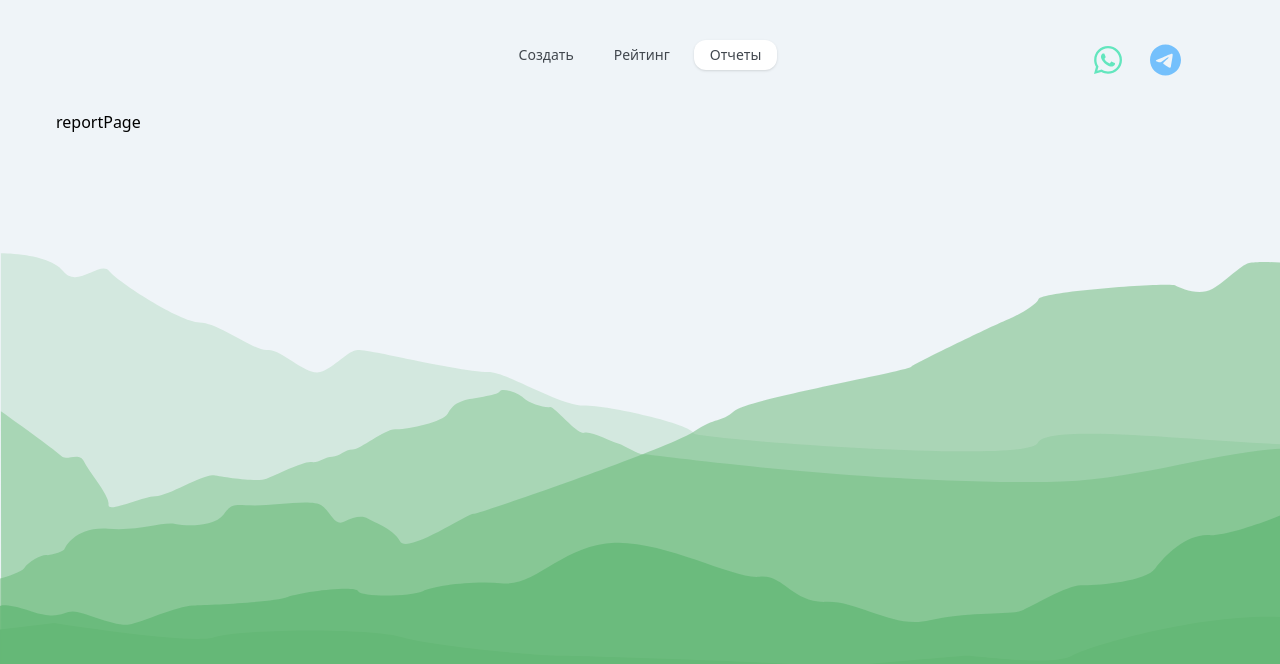
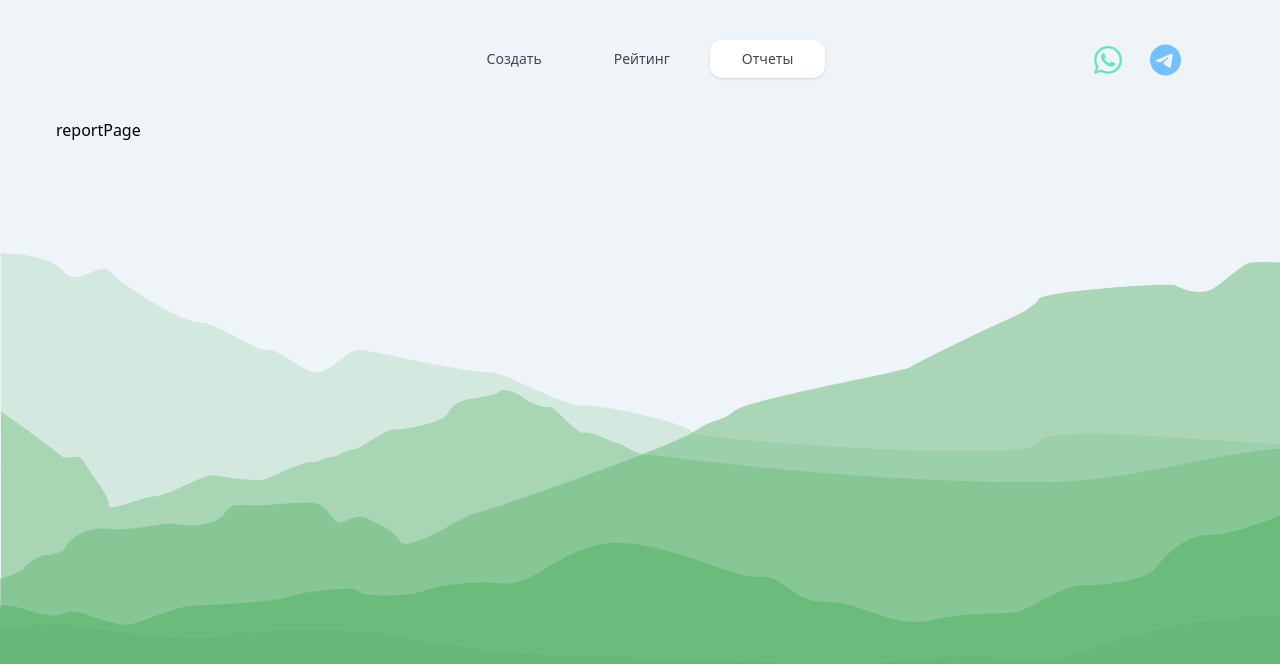
Before and after one commit to Lxg1c/geoMapProject, a React (Vite) app: page /report in a window 1280 px wide. Shown: the top 664 px of the page. Built offline with nearby package versions, Linux system fonts and the light colour scheme.

Commit message:
add variants

```diff
--- a/src/shared/ui/button/Button.tsx
+++ b/src/shared/ui/button/Button.tsx
@@ -1,19 +1,51 @@
+import { ReactNode } from "react";
+
 type ButtonProps = {
-    text: string
-    active?: boolean
-    onClick?: () => void
-    disable?: boolean
-}
+    text: string | ReactNode;
+    active?: boolean;
+    onClick?: () => void;
+    disabled?: boolean;
+    variant?: "primary" | "secondary" | "outline";
+    className?: string;
+};
 
-export const Button = ({ text, active = false, onClick }: ButtonProps) => {
+export const Button = ({
+                           text,
+                           active = false,
+                           onClick,
+                           disabled = false,
+                           variant = "primary",
+                           className = ""
+                       }: ButtonProps) => {
+    // Базовые классы для кнопки
+    const baseClasses = "cursor-pointer px-8 py-3 rounded-xl transition title-6";
+
+
+    // Классы для разных вариантов
+    const variantClasses = {
+        primary: "hover:bg-white",
+        secondary: "bg-[#5286ED] text-white hover:bg-blue-600",
+        outline: "bg-transparent border-2 border-blue-500 text-blue-500 hover:bg-blue-50",
+    };
+
+    // Состояния
+    const activeClasses = active ? 'bg-white text-black shadow' : '';
+    const disabledClasses = disabled ? "opacity-50 cursor-not-allowed" : "";
+
     return (
         <button
             onClick={onClick}
-            className={`cursor-pointer px-4 py-2 rounded-xl transition title-6 ${
-                active ? 'bg-white text-black shadow' : ''
-            }`}
+            disabled={disabled}
+            style={{color: variant === 'secondary' ? '#ffffff': ""}}
+            className={`
+                ${baseClasses}
+                ${variantClasses[variant]}
+                ${activeClasses}
+                ${disabledClasses}
+                ${className}
+            `}
         >
             {text}
         </button>
-    )
-}
+    );
+};
```
